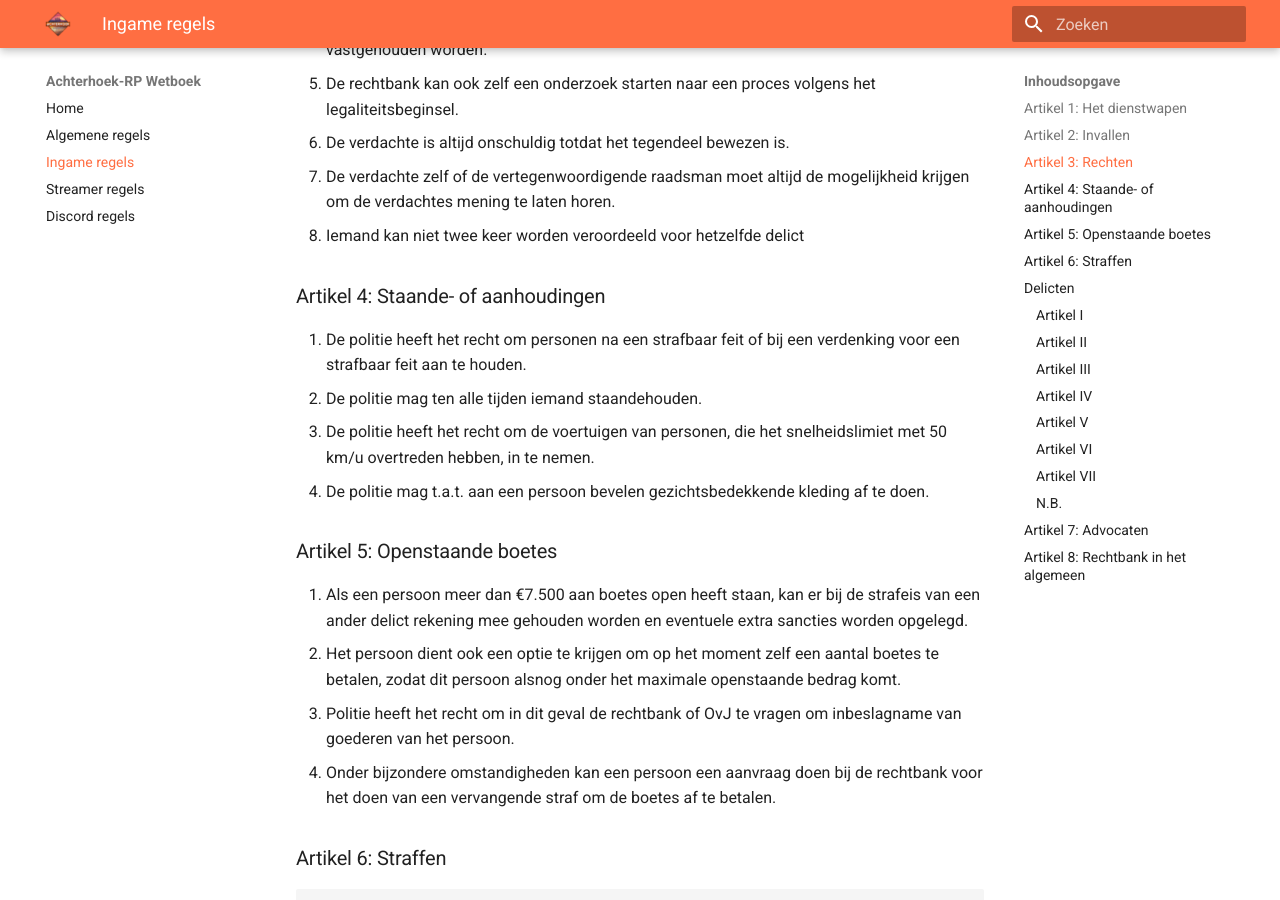
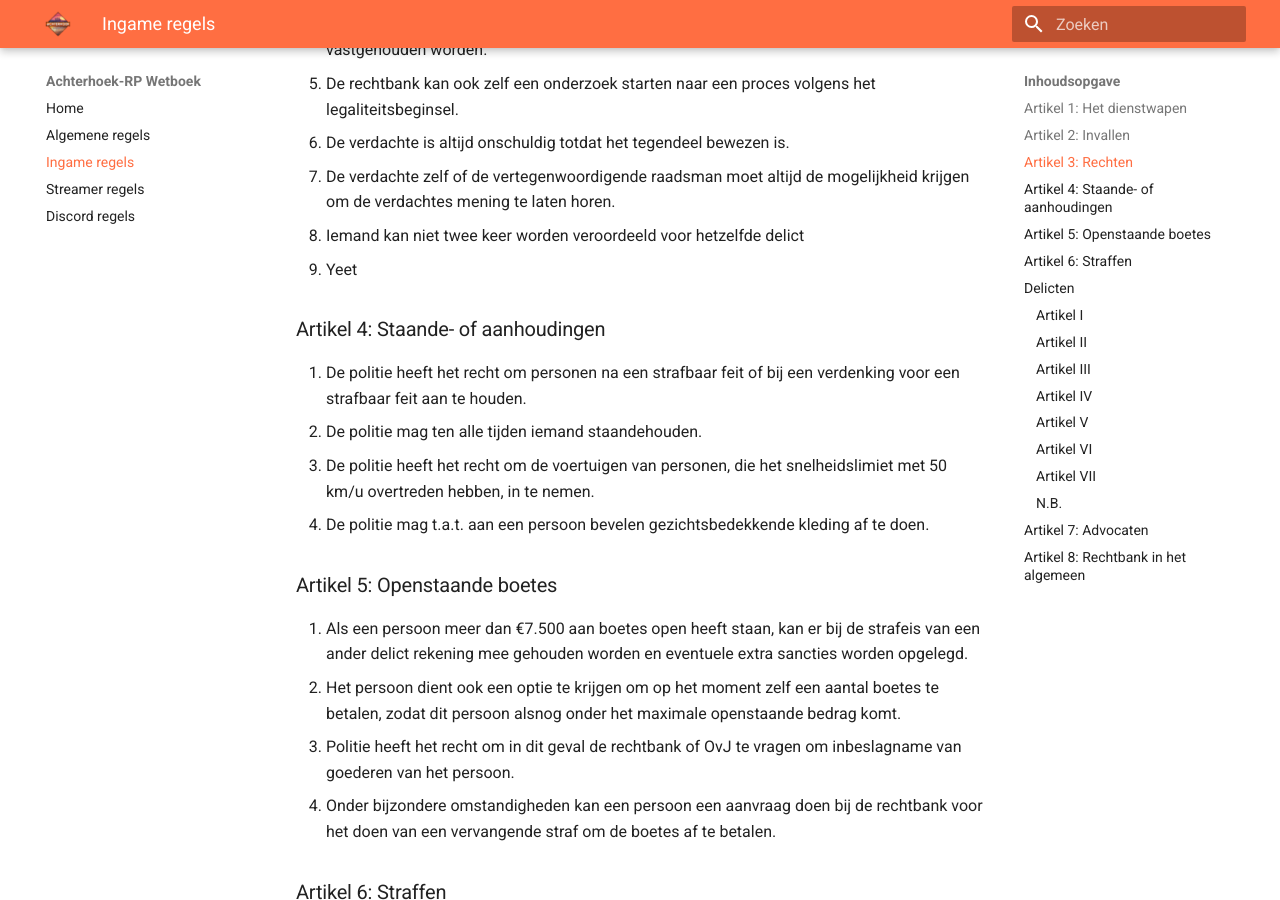
Before and after one commit to Jaccosf/ARP-Wetboek, an MkDocs documentation site: the page built from docs/wetboek.md, in a window 1280 px wide and 900 px high, scrolled down 952 px. Built offline with MkDocs 1.6.1 and Material for MkDocs 9.7.7, drawn with Linux system fonts in a browser that asks for light colours.

Commit message:
Artikel 3.9 toegevoegd
Artikel 3.9 toegevoegd als verduidelijking van 3.8, omdat.....

```diff
--- a/docs/wetboek.md
+++ b/docs/wetboek.md
@@ -22,6 +22,7 @@ Hier kunt u de algemene IC (In Charachter) regels van Achterhoek-RP vinden.
 6. De verdachte is altijd onschuldig totdat het tegendeel bewezen is.
 7. De verdachte zelf of de vertegenwoordigende raadsman moet altijd de mogelijkheid krijgen om de verdachtes mening te laten horen.
 8. Iemand kan niet twee keer worden veroordeeld voor hetzelfde delict
+9. Yeet
 
 ### Artikel 4: Staande- of aanhoudingen
 1. De politie heeft het recht om personen na een strafbaar feit of bij een verdenking voor een strafbaar feit aan te houden.
```
